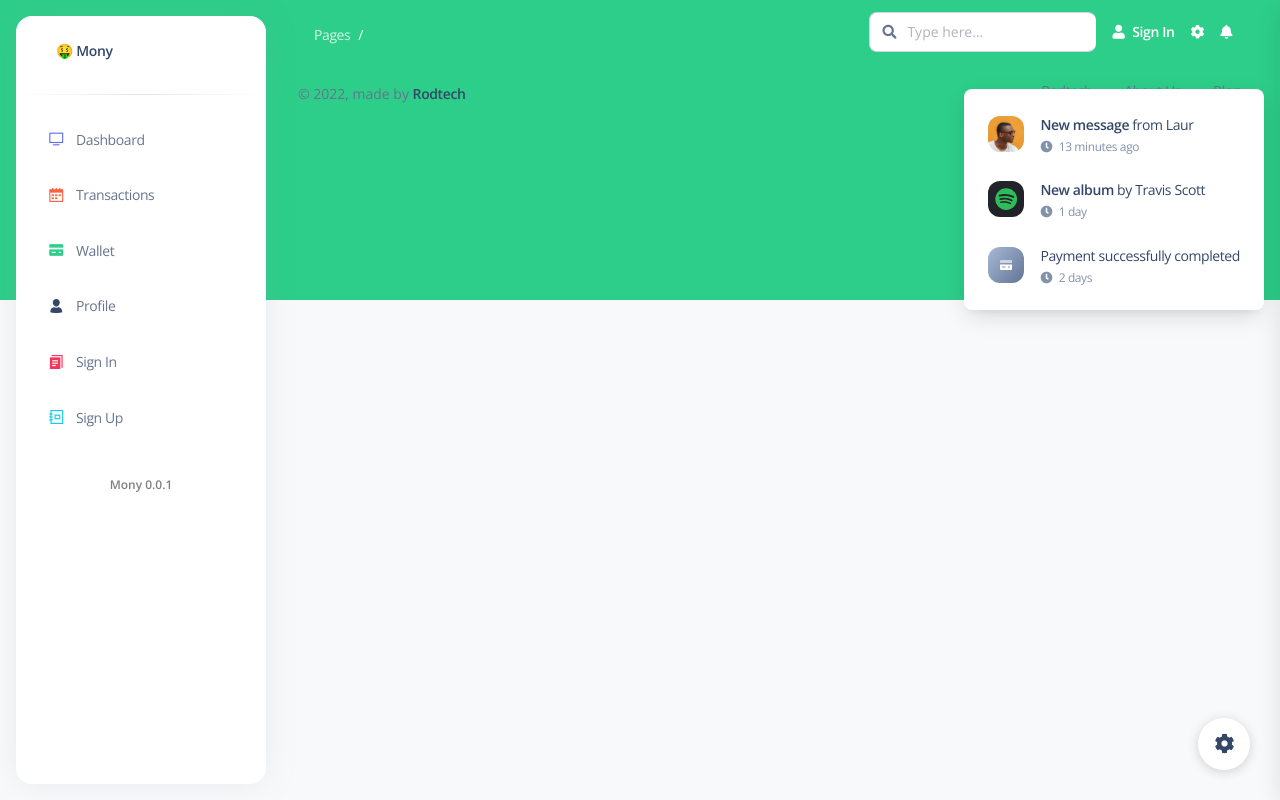
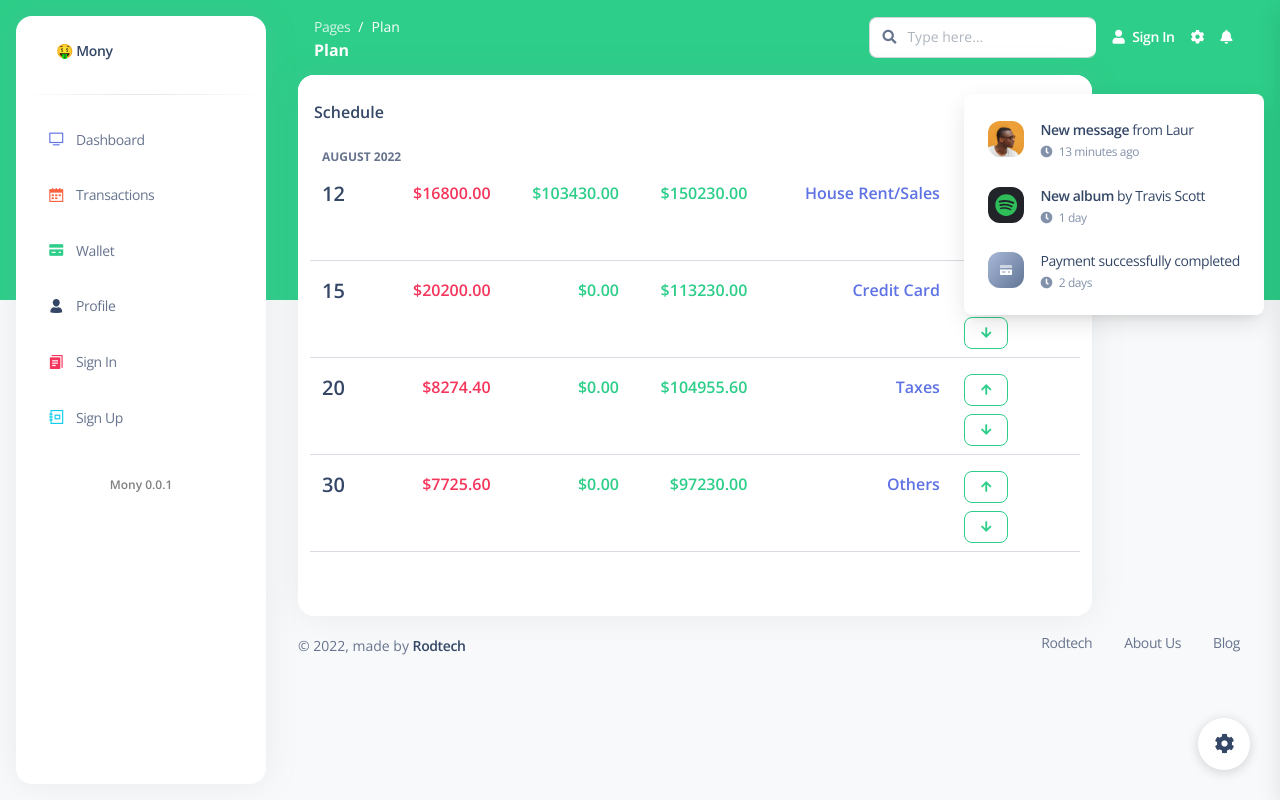
Before and after one commit to rodrigolimasd/vue-mony-site, a Vue app: page /plan in a window 1280 px wide. Built offline with nearby package versions, Linux system fonts and the light colour scheme.

Commit message:
feat schedule component

```diff
--- /dev/null
+++ b/src/helpers/filters.js
@@ -0,0 +1,11 @@
+const filters = {
+    money(value) {
+        //return `$ ${parseFloat(valor).toFixed(2)}`.replace('.', ',')
+        if (isNaN(value)) {
+            return "-";
+          }
+          return '$' + value.toFixed(2);
+    }
+}
+
+export default filters;
--- a/src/main.js
+++ b/src/main.js
@@ -6,7 +6,10 @@ import "./assets/css/nucleo-icons.css";
 import "./assets/css/nucleo-svg.css";
 import ArgonDashboard from "./argon-dashboard";
 
+import filters from './helpers/filters'
+
 const appInstance = createApp(App);
+appInstance.config.globalProperties.$filters = filters
 appInstance.use(store);
 appInstance.use(router);
 appInstance.use(ArgonDashboard);
--- a/src/router/index.js
+++ b/src/router/index.js
@@ -1,5 +1,6 @@
 import { createRouter, createWebHistory } from "vue-router";
 import Dashboard from "../views/Dashboard.vue";
+import Plan from "../views/Plan"
 import Tables from "../views/Tables.vue";
 import Billing from "../views/Billing.vue";
 import VirtualReality from "../views/VirtualReality.vue";
@@ -17,6 +18,11 @@ const routes = [
     path: "/dashboard-default",
     name: "Dashboard",
     component: Dashboard,
+  },
+  {
+    path: "/plan",
+    name: "Plan",
+    component: Plan
   },
   {
     path: "/tables",
--- /dev/null
+++ b/src/views/Plan/index.vue
@@ -0,0 +1,119 @@
+<template>
+  <div class="container-fluid">
+    <div class="row">
+      <div class="col-md-10">
+        <!-- PlanCard -->
+        <div class="card h-100 mb-4">
+          <div class="card-header pb-0 px-3">
+            <div class="row">
+              <div class="col-md-6">
+                <h6 class="mb-0">Schedule</h6>
+              </div>
+            </div>
+          </div>
+          <div class="card-body pt-4 p3">
+            <h6 class="text-uppercase text-body text-xs
+                    font-weight-bolder mb-3">
+              August 2022
+            </h6>
+
+            <!-- PlanItem -->
+
+            <div class="row" v-for="e in schedules" :key="e.note">
+               <div class="col-1">
+                    <h5 class="">{{getDay(e.date)}}</h5>
+               </div>
+               <div class="col-2">
+                 <div class="d-flex flex-column">
+                    <h6 class="mb-1 text-md text-danger text-end">{{$filters.money(e.expense)}}</h6>
+                  </div>
+               </div>
+               <div class="col-2">
+                  <div class="d-flex flex-column ">
+                    <h6 class="mb-1 text-md text-end text-success">{{$filters.money(e.income)}}</h6>
+                  </div>
+               </div>
+               <div class="col-2">
+                  <div class="d-flex flex-column">
+                    <h6 class="mb-1 text-md text-success text-end">{{$filters.money(e.balanceValue)}}</h6>
+                  </div>
+               </div>
+               <div class="col-3">
+                  <div class="d-flex flex-column">
+                    <h6 class="mb-1 text-md text-primary text-end">{{e.note}}</h6>
+                  </div>
+               </div>
+               <div class="col-1">
+                  <argon-button color="success" variant="outline" size="xs"
+                        class="btn mb-2">
+                    <i class="fas fa-arrow-up" aria-hidden="true"></i>
+                  </argon-button>
+                   <argon-button color="success" variant="outline" size="xs"
+                        class="btn mb-2">
+                    <i class="fas fa-arrow-down" aria-hidden="true"></i>
+                  </argon-button>
+               </div>
+               <hr>
+            </div>
+
+          </div>
+        </div>
+      </div>
+    </div>
+  </div>
+</template>
+
+<script>
+import ArgonButton from "@/components/ArgonButton.vue";
+
+export default {
+  components: {
+    ArgonButton,
+  },
+  data() {
+    return {
+      schedules: [
+        {
+          date: new Date(2022, 4, 12),
+          income: 103430.0,
+          expense: 16800.0,
+          balanceValue: 150230.0,
+          note: "House Rent/Sales",
+        },
+        {
+          date: new Date(2022, 4, 15),
+          income: 0.0,
+          expense: 20200.0,
+          balanceValue: 113230.0,
+          note: "Credit Card",
+        },
+        {
+          date: new Date(2022, 4, 20),
+          income: 0.0,
+          expense: 8274.4,
+          balanceValue: 104955.6,
+          note: "Taxes",
+        },
+        {
+          date: new Date(2022, 4, 30),
+          income: 0.0,
+          expense: 7725.6,
+          balanceValue: 97230.0,
+          note: "Others",
+        },
+      ],
+    };
+  },
+  methods: {
+    getDateFormated: (date) => {
+        return date.getDate()+"/"+(date.getMonth()+1)+"/"+date.getFullYear()
+    },
+    getDay: (date) => {
+        return date.getDate()
+    }
+  }
+};
+</script>
+
+<style scoped>
+</style>
```
